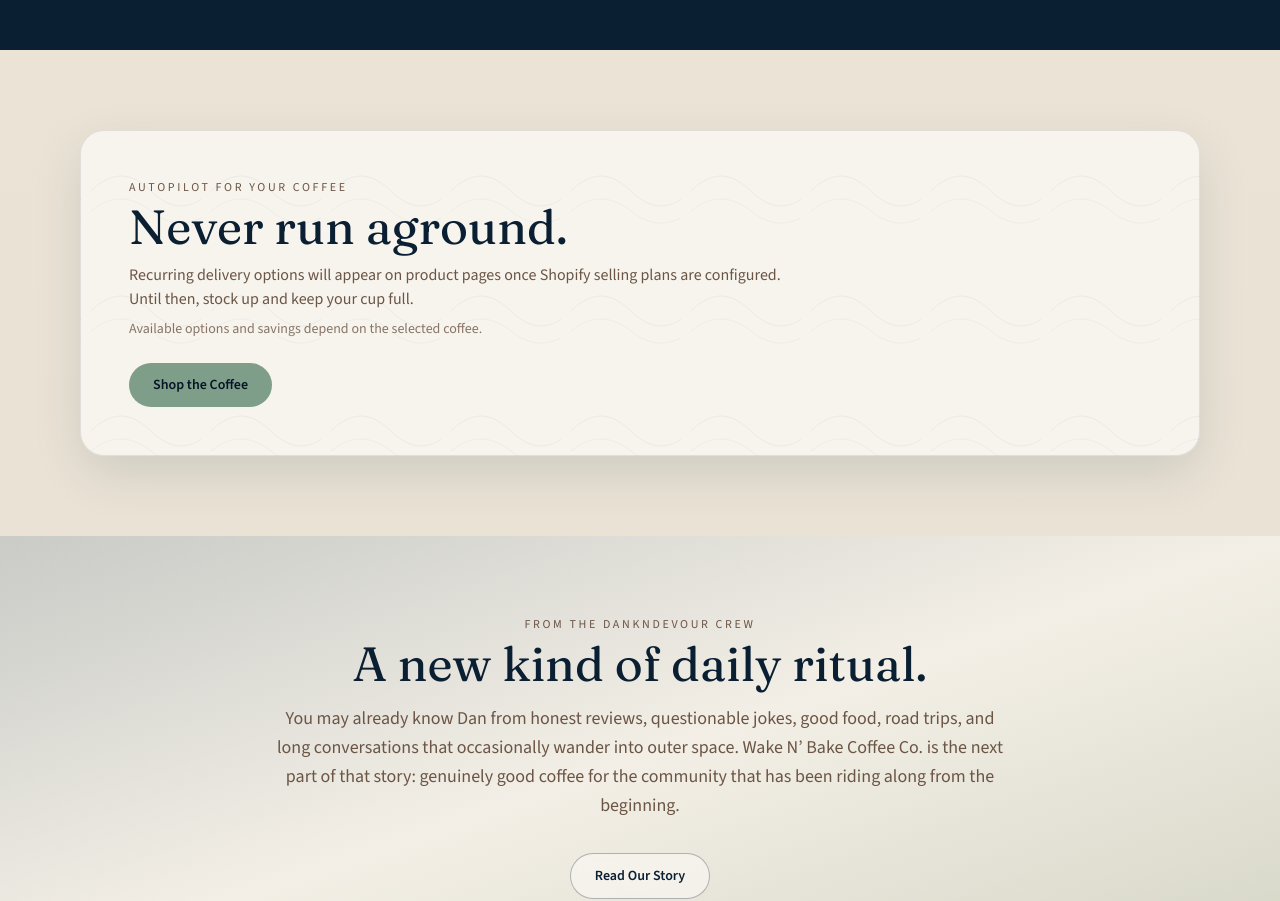
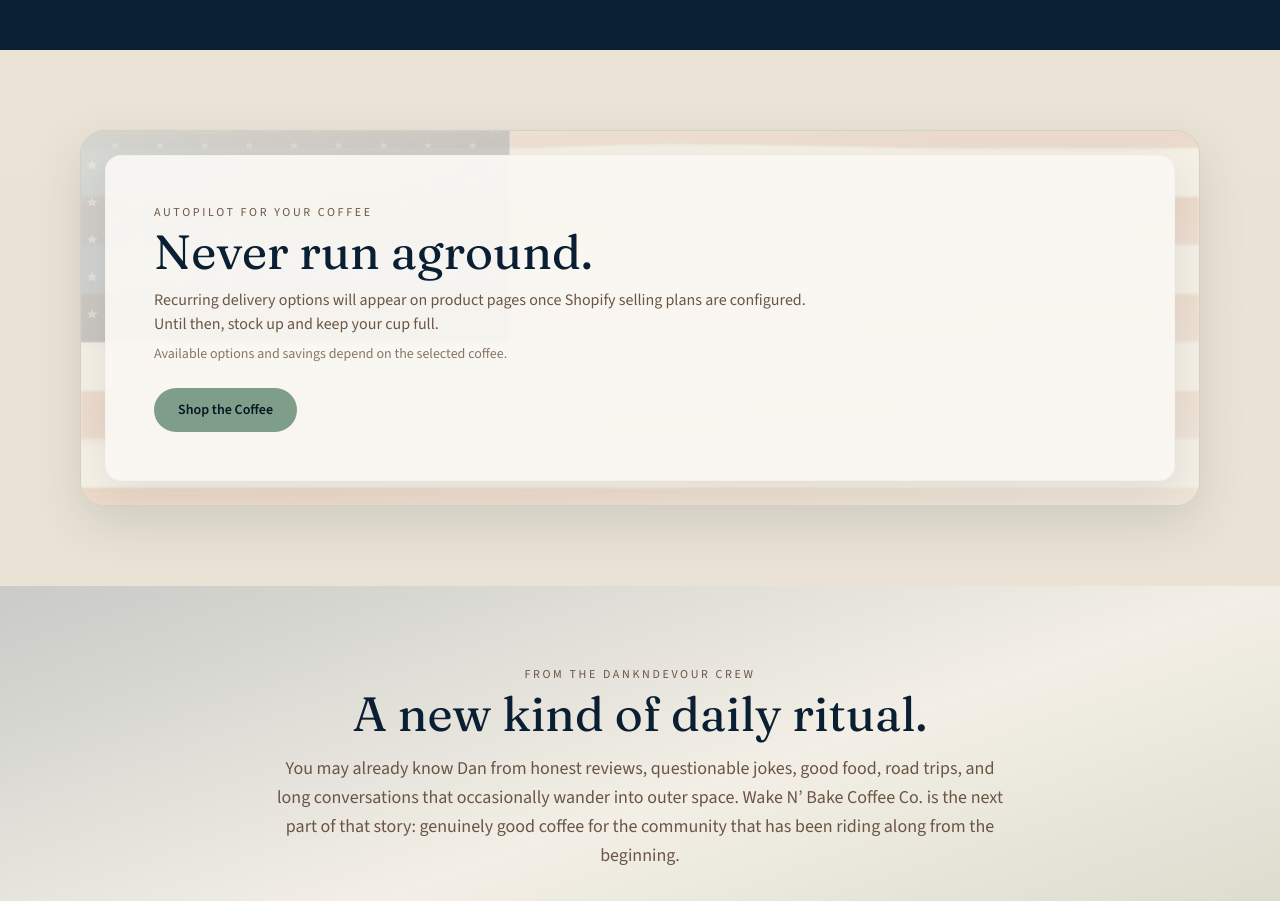
Before and after one commit to asddataking/wakenbakecoffeeco, a Next.js app: page / in a window 1280 px wide. Shown: the part 2600-3501 px from the top of the page. Built offline with nearby package versions, Linux system fonts and the light colour scheme; no server answers.

Commit message:
Add soft American flag backdrop to the subscription section.

```diff
--- a/components/sections/SubscriptionSection.tsx
+++ b/components/sections/SubscriptionSection.tsx
@@ -1,3 +1,4 @@
+import Image from "next/image";
 import Link from "next/link";
 import type { Product } from "@/lib/shopify/types";
 import { siteCopy } from "@/lib/content/site-copy";
@@ -12,7 +13,20 @@
 
   return (
     <section className="mx-auto max-w-6xl px-4 py-20">
-      <div className="texture-topo rounded-3xl border border-ocean/10 bg-foam/80 px-6 py-12 shadow-soft md:px-12">
+      <div className="relative overflow-hidden rounded-3xl border border-ocean/10 shadow-soft">
+        <div className="absolute inset-0" aria-hidden>
+          <Image
+            src="/placeholders/flag-soft.svg"
+            alt=""
+            fill
+            sizes="(max-width: 1152px) 100vw, 1152px"
+            className="object-cover object-center opacity-90"
+            priority={false}
+          />
+          <div className="absolute inset-0 bg-gradient-to-br from-cream/35 via-transparent to-cream/45" />
+        </div>
+
+        <div className="relative m-4 rounded-2xl border border-cream/60 bg-foam/92 px-6 py-10 shadow-[0_12px_40px_rgba(11,31,51,0.08)] backdrop-blur-[2px] md:m-6 md:px-12 md:py-12">
           <p className="text-xs tracking-[0.22em] text-driftwood uppercase">
             {subscriptions.eyebrow}
           </p>
@@ -43,6 +57,7 @@
             </>
           )}
         </div>
+      </div>
     </section>
   );
 }
```
Also changed, not shown: public/placeholders/flag-soft.svg (added). Lines whose indentation alone changed are shown as unchanged.
